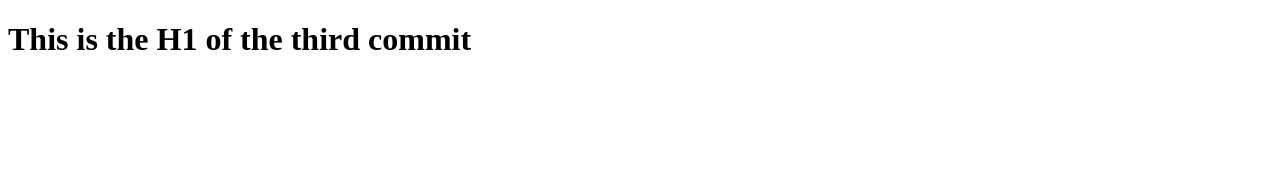
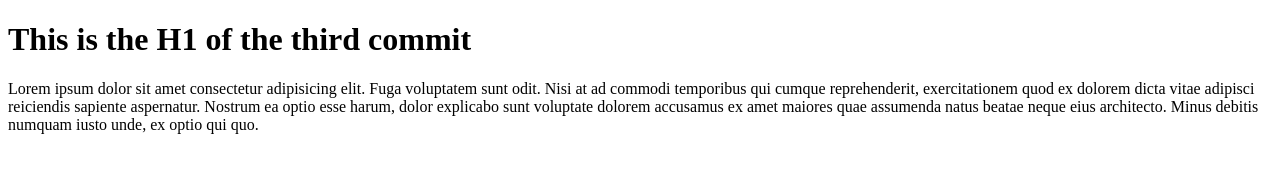
Before and after one commit to jfbarahonag/blog, a plain HTML site: page index.html in a window 1280 px wide. Drawn offline with Linux system fonts and the light colour scheme.

Commit message:
Commit 4 - Some lines deleted on txt file, and a lorem ipsum added to the HTML file

```diff
--- a/index.html
+++ b/index.html
@@ -8,5 +8,7 @@
 </head>
 <body>
     <h1>This is the H1 of the third commit</h1>
+    <p>Lorem ipsum dolor sit amet consectetur adipisicing elit. Fuga voluptatem sunt odit. Nisi at ad commodi temporibus qui cumque reprehenderit, exercitationem quod ex dolorem dicta vitae adipisci reiciendis sapiente aspernatur.
+    Nostrum ea optio esse harum, dolor explicabo sunt voluptate dolorem accusamus ex amet maiores quae assumenda natus beatae neque eius architecto. Minus debitis numquam iusto unde, ex optio qui quo.</p>
 </body>
 </html>
```
Also changed, not shown: first_txt.txt.
